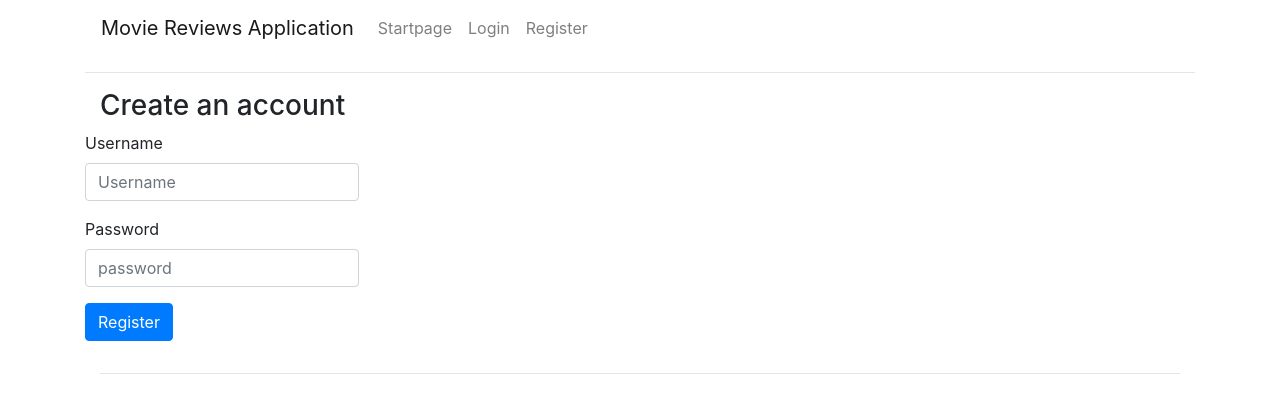
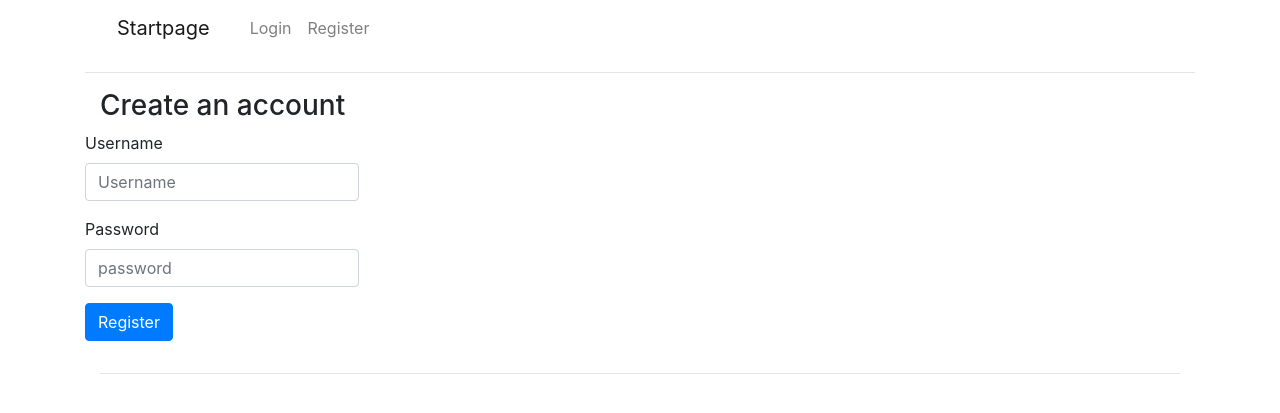
Before and after one commit to anadis504/Tietokantasovellus-Movie-Reviews, a Flask app: page /signup in a window 1280 px wide. Shown: the top 413 px of the page. Run offline with Flask 2, Linux system fonts and the light colour scheme; some libraries are stand-ins or nearby versions.

Commit message:
updated layout.html

```diff
--- a/templates/layout.html
+++ b/templates/layout.html
@@ -4,11 +4,8 @@
 <title>Movie Reviews application - {% block title %}{% endblock %}</title>
 <div class="container">
     <nav class="navbar navbar-expand-sm navbar-light">
-        <a class="navbar-brand">Movie Reviews Application</a>
+        <a class="navbar-brand nav-link" href="/">Startpage</a>
         <ul class="navbar-nav">
-            <li class="nav-item">
-                <a class="nav-link" href="/">Startpage </a>
-            </li>
             {% if session.username %}
             <li class="nav-item">
                 <a class="nav-link"> Signed in as: {{ session.username }}</a>
```
